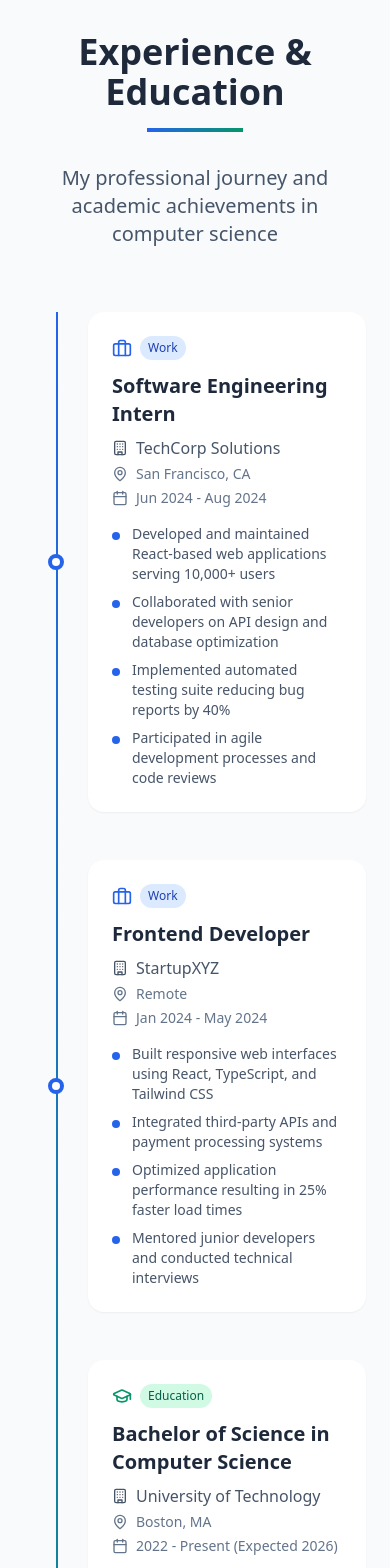
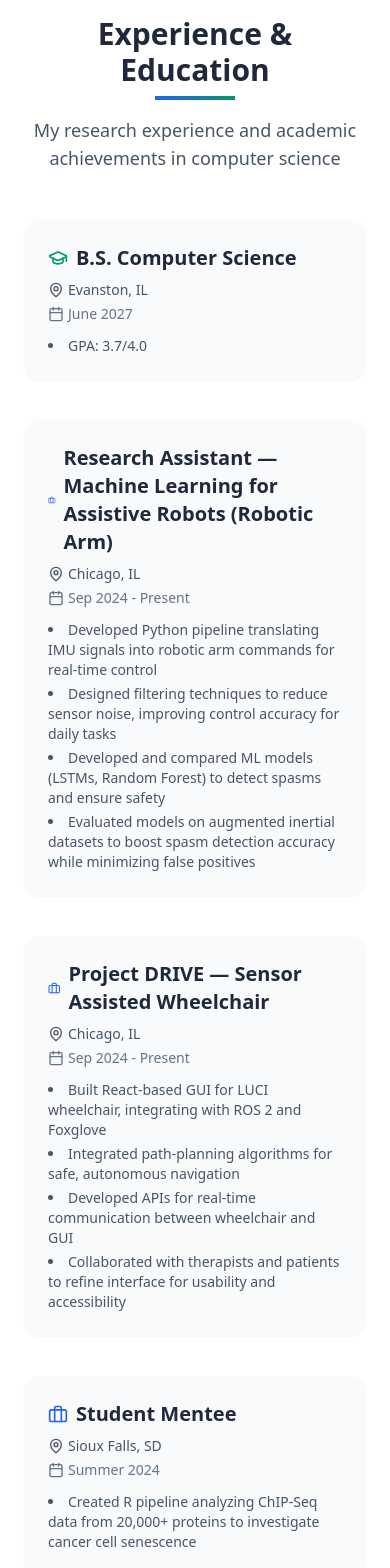
Before and after one commit to Luke-Meyer-hue/cs-website, a React (Vite) app: page / in a window 390 px wide. Shown: the part 5820-7388 px from the top of the page. Built offline with nearby package versions, Linux system fonts and the light colour scheme.

Commit message:
updated to my experiences

```diff
--- a/src/components/Experience.tsx
+++ b/src/components/Experience.tsx
@@ -1,140 +1,109 @@
 import React from 'react';
-import { Calendar, MapPin, Building, GraduationCap, Briefcase } from 'lucide-react';
+import { Calendar, MapPin, Briefcase, GraduationCap } from 'lucide-react';
 
-const Experience: React.FC = () => {
+const ResumeExperience: React.FC = () => {
   const experiences = [
     {
-      type: 'work',
-      title: 'Software Engineering Intern',
-      company: 'TechCorp Solutions',
-      location: 'San Francisco, CA',
-      period: 'Jun 2024 - Aug 2024',
-      description: [
-        'Developed and maintained React-based web applications serving 10,000+ users',
-        'Collaborated with senior developers on API design and database optimization',
-        'Implemented automated testing suite reducing bug reports by 40%',
-        'Participated in agile development processes and code reviews'
+      type: 'education',
+      title: 'B.S. Computer Science',
+      institution: 'Northwestern University',
+      location: 'Evanston, IL',
+      period: 'June 2027',
+      details: ['GPA: 3.7/4.0']
+    },
+    {
+      type: 'research',
+      title: 'Research Assistant — Machine Learning for Assistive Robots (Robotic Arm)',
+      institution: 'Shirley Ryan Ability Lab (Argallab)',
+      location: 'Chicago, IL',
+      period: 'Sep 2024 - Present',
+      details: [
+        'Developed Python pipeline translating IMU signals into robotic arm commands for real-time control',
+        'Designed filtering techniques to reduce sensor noise, improving control accuracy for daily tasks',
+        'Developed and compared ML models (LSTMs, Random Forest) to detect spasms and ensure safety',
+        'Evaluated models on augmented inertial datasets to boost spasm detection accuracy while minimizing false positives'
       ]
     },
     {
-      type: 'work',
-      title: 'Frontend Developer',
-      company: 'StartupXYZ',
-      location: 'Remote',
-      period: 'Jan 2024 - May 2024',
-      description: [
-        'Built responsive web interfaces using React, TypeScript, and Tailwind CSS',
-        'Integrated third-party APIs and payment processing systems',
-        'Optimized application performance resulting in 25% faster load times',
-        'Mentored junior developers and conducted technical interviews'
+      type: 'research',
+      title: 'Project DRIVE — Sensor Assisted Wheelchair',
+      institution: 'Shirley Ryan Ability Lab (Argallab)',
+      location: 'Chicago, IL',
+      period: 'Sep 2024 - Present',
+      details: [
+        'Built React-based GUI for LUCI wheelchair, integrating with ROS 2 and Foxglove',
+        'Integrated path-planning algorithms for safe, autonomous navigation',
+        'Developed APIs for real-time communication between wheelchair and GUI',
+        'Collaborated with therapists and patients to refine interface for usability and accessibility'
       ]
     },
     {
-      type: 'education',
-      title: 'Bachelor of Science in Computer Science',
-      company: 'University of Technology',
-      location: 'Boston, MA',
-      period: '2022 - Present (Expected 2026)',
-      description: [
-        'GPA: 3.8/4.0, Dean\'s List for 4 consecutive semesters',
-        'Relevant Coursework: Data Structures, Algorithms, Software Engineering, Database Systems',
-        'President of Computer Science Student Association',
-        'Active member of ACM Programming Contest team'
+      type: 'research',
+      title: 'Student Mentee',
+      institution: 'Young Stem Scholars',
+      location: 'Sioux Falls, SD',
+      period: 'Summer 2024',
+      details: [
+        'Created R pipeline analyzing ChIP-Seq data from 20,000+ proteins to investigate cancer cell senescence'
       ]
     },
     {
-      type: 'work',
-      title: 'Teaching Assistant',
-      company: 'University of Technology',
-      location: 'Boston, MA',
-      period: 'Sep 2023 - Dec 2023',
-      description: [
-        'Assisted in teaching Introduction to Programming course for 200+ students',
-        'Held office hours and provided one-on-one tutoring for struggling students',
-        'Graded assignments and provided constructive feedback on code quality',
-        'Developed supplementary learning materials and coding exercises'
+      type: 'research',
+      title: 'Research Assistant',
+      institution: 'University of Nebraska Medical Center',
+      location: 'Omaha, NE',
+      period: 'Summer 2021',
+      details: [
+        'Performed western blots to study long-term effects of early Midazolam exposure on infants',
+        'Co-authored peer-reviewed paper and presented findings on neonatal polysubstance exposure'
       ]
     }
   ];
 
   return (
-    <section id="experience" className="py-20 bg-slate-50">
-      <div className="container mx-auto px-6">
-        <div className="max-w-4xl mx-auto">
-          <div className="text-center mb-16">
-            <h2 className="text-4xl font-bold text-slate-800 mb-4">Experience & Education</h2>
-            <div className="w-24 h-1 bg-gradient-to-r from-blue-600 to-emerald-600 mx-auto mb-8"></div>
-            <p className="text-xl text-slate-600 max-w-3xl mx-auto">
-              My professional journey and academic achievements in computer science
+    <section id="experience" className="py-16 bg-white">
+      <div className="container mx-auto px-6 max-w-4xl">
+        <header className="text-center mb-12">
+          <h2 className="text-3xl font-bold text-slate-800 mb-2">Experience & Education</h2>
+          <div className="w-20 h-1 bg-gradient-to-r from-blue-600 to-emerald-600 mx-auto mb-4"></div>
+          <p className="text-slate-600 text-lg max-w-2xl mx-auto">
+            My research experience and academic achievements in computer science
           </p>
-          </div>
+        </header>
 
-          <div className="relative">
-            {/* Timeline line */}
-            <div className="absolute left-8 md:left-1/2 transform md:-translate-x-px h-full w-0.5 bg-gradient-to-b from-blue-600 to-emerald-600"></div>
+        <div className="space-y-10">
+          {experiences.map((exp, idx) => (
+            <article key={idx} className="bg-slate-50 p-6 rounded-2xl shadow-sm hover:shadow-md transition-shadow">
+              <header className="flex items-center mb-2">
+                {exp.type === 'education' ? (
+                  <GraduationCap className="w-5 h-5 text-emerald-600 mr-2" />
+                ) : (
+                  <Briefcase className="w-5 h-5 text-blue-600 mr-2" />
+                )}
+                <h3 className="text-xl font-semibold text-slate-800">{exp.title}</h3>
+              </header>
 
-            <div className="space-y-12">
-              {experiences.map((exp, index) => (
-                <div
-                  key={index}
-                  className={`relative flex items-center ${
-                    index % 2 === 0 ? 'md:flex-row' : 'md:flex-row-reverse'
-                  }`}
-                >
-                  {/* Timeline dot */}
-                  <div className="absolute left-8 md:left-1/2 transform -translate-x-1/2 w-4 h-4 bg-white border-4 border-blue-600 rounded-full z-10"></div>
-
-                  {/* Content */}
-                  <div className={`w-full md:w-5/12 ${index % 2 === 0 ? 'md:pr-8' : 'md:pl-8'} ml-16 md:ml-0`}>
-                    <div className="bg-white rounded-2xl p-6 shadow-sm hover:shadow-lg transition-shadow">
-                      <div className="flex items-center mb-3">
-                        {exp.type === 'work' ? (
-                          <Briefcase className="w-5 h-5 text-blue-600 mr-2" />
-                        ) : (
-                          <GraduationCap className="w-5 h-5 text-emerald-600 mr-2" />
-                        )}
-                        <span className={`px-2 py-1 rounded-full text-xs font-medium ${
-                          exp.type === 'work' ? 'bg-blue-100 text-blue-800' : 'bg-emerald-100 text-emerald-800'
-                        }`}>
-                          {exp.type === 'work' ? 'Work' : 'Education'}
-                        </span>
-                      </div>
-
-                      <h3 className="text-xl font-semibold text-slate-800 mb-2">{exp.title}</h3>
-
-                      <div className="flex items-center text-slate-600 mb-1">
-                        <Building className="w-4 h-4 mr-2" />
-                        <span className="font-medium">{exp.company}</span>
-                      </div>
-
-                      <div className="flex items-center text-slate-500 text-sm mb-1">
-                        <MapPin className="w-4 h-4 mr-2" />
+              <div className="flex items-center text-slate-600 text-sm mb-1">
+                <MapPin className="w-4 h-4 mr-1" />
                 <span>{exp.location}</span>
               </div>
 
-                      <div className="flex items-center text-slate-500 text-sm mb-4">
-                        <Calendar className="w-4 h-4 mr-2" />
+              <div className="flex items-center text-slate-500 text-sm mb-3">
+                <Calendar className="w-4 h-4 mr-1" />
                 <span>{exp.period}</span>
               </div>
 
-                      <ul className="space-y-2">
-                        {exp.description.map((item, idx) => (
-                          <li key={idx} className="text-slate-600 text-sm flex items-start">
-                            <span className="w-2 h-2 bg-blue-600 rounded-full mr-3 mt-2 flex-shrink-0"></span>
-                            {item}
-                          </li>
+              <ul className="list-disc list-inside text-slate-600 text-sm space-y-1">
+                {exp.details.map((detail, i) => (
+                  <li key={i}>{detail}</li>
                 ))}
               </ul>
-                    </div>
-                  </div>
-                </div>
+            </article>
           ))}
-            </div>
-          </div>
         </div>
       </div>
     </section>
   );
 };
 
-export default Experience;
+export default ResumeExperience;
```
Lines whose indentation alone changed are shown as unchanged.
